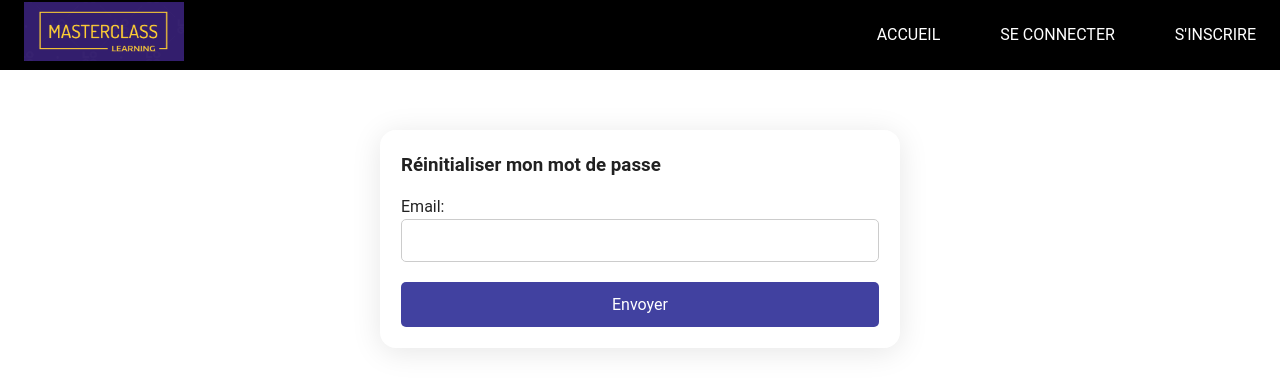
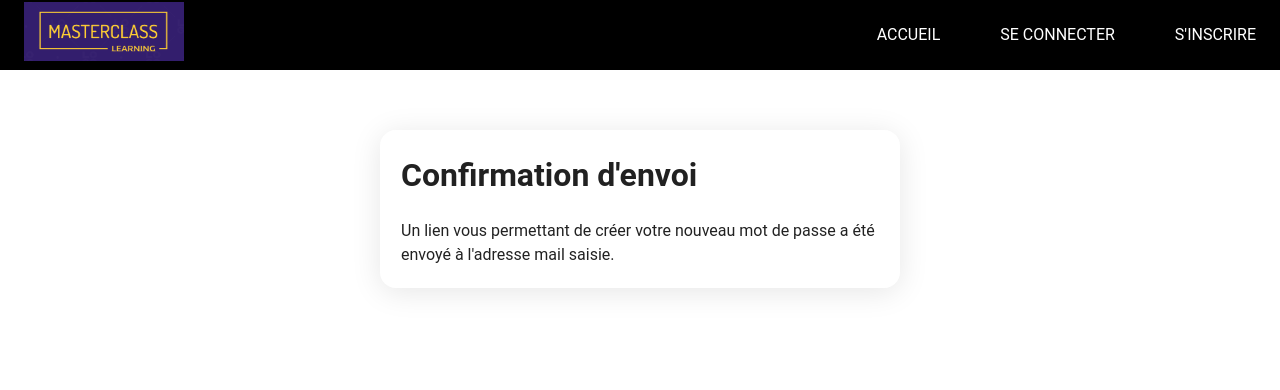
Before and after one commit to izemaghilas/esgi-challenge, a Vue app: page /forget-password in a window 1280 px wide. Shown: the top 390 px of the page. Built offline with nearby package versions, Linux system fonts and the light colour scheme.

Commit message:
deploy front

```diff
--- a/src/views/ForgetPassword.vue
+++ b/src/views/ForgetPassword.vue
@@ -8,7 +8,7 @@ import { APP_ROUTES } from '../utils/constants';
 
 const router = useRouter()
 const api = useApi()
-const mailSent = ref(false)
+const mailSent = ref(true)
 const errorMessage = ref("")
 const loading = ref(false)
 const emailRef = ref("")
@@ -49,11 +49,8 @@ async function sendMail() {
             <div class="form-container">
                 <h1>Confirmation d'envoi</h1>
                 <div class="mt-5">
-                    Un lien sécurisé vous permettant de créer votre nouveau mot de passe a été envoyé à l'adresse mail
+                    Un lien vous permettant de créer votre nouveau mot de passe a été envoyé à l'adresse mail
                     saisie.
-                    <br />
-                    Vous n'avez pas reçu d'email ? Vérifiez que celui-ci n'est pas dans votre dossier « SPAM » ou « courrier
-                    indésirable ».
                 </div>
             </div>
         </div>
```
